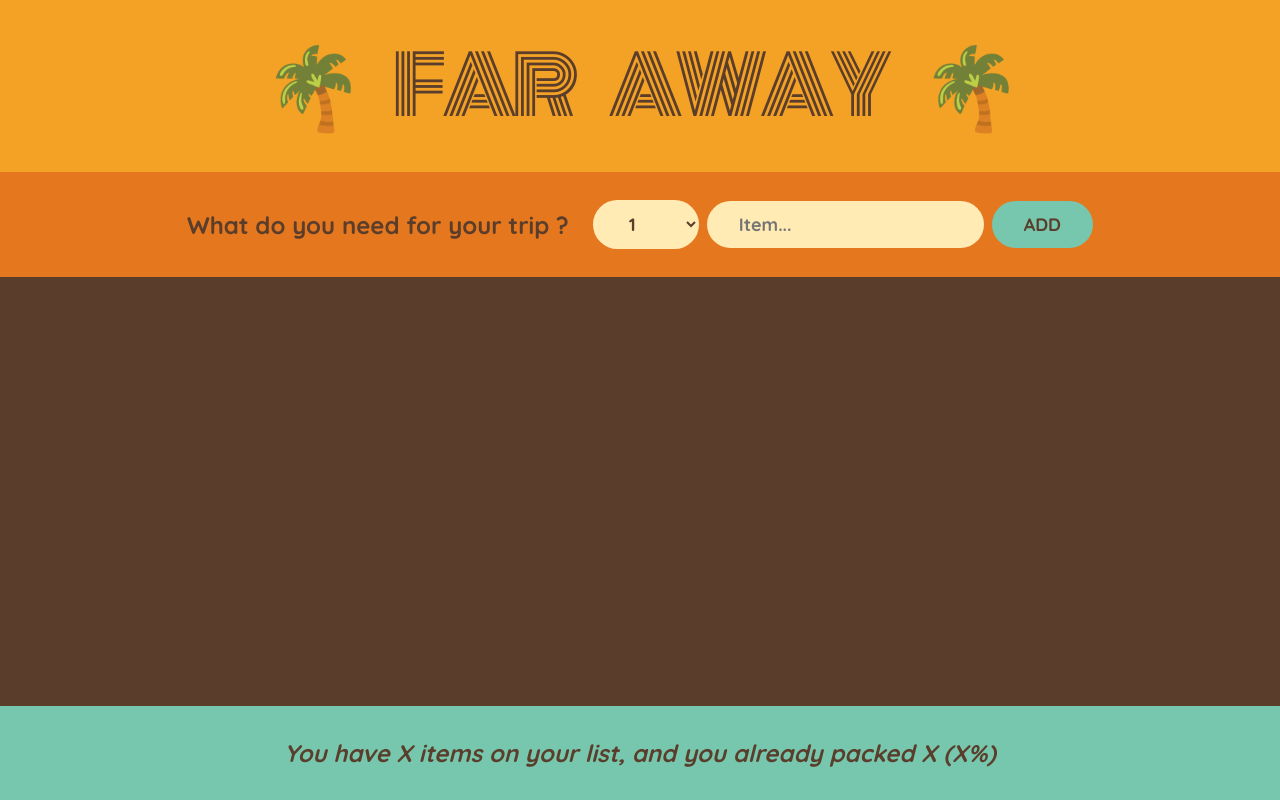
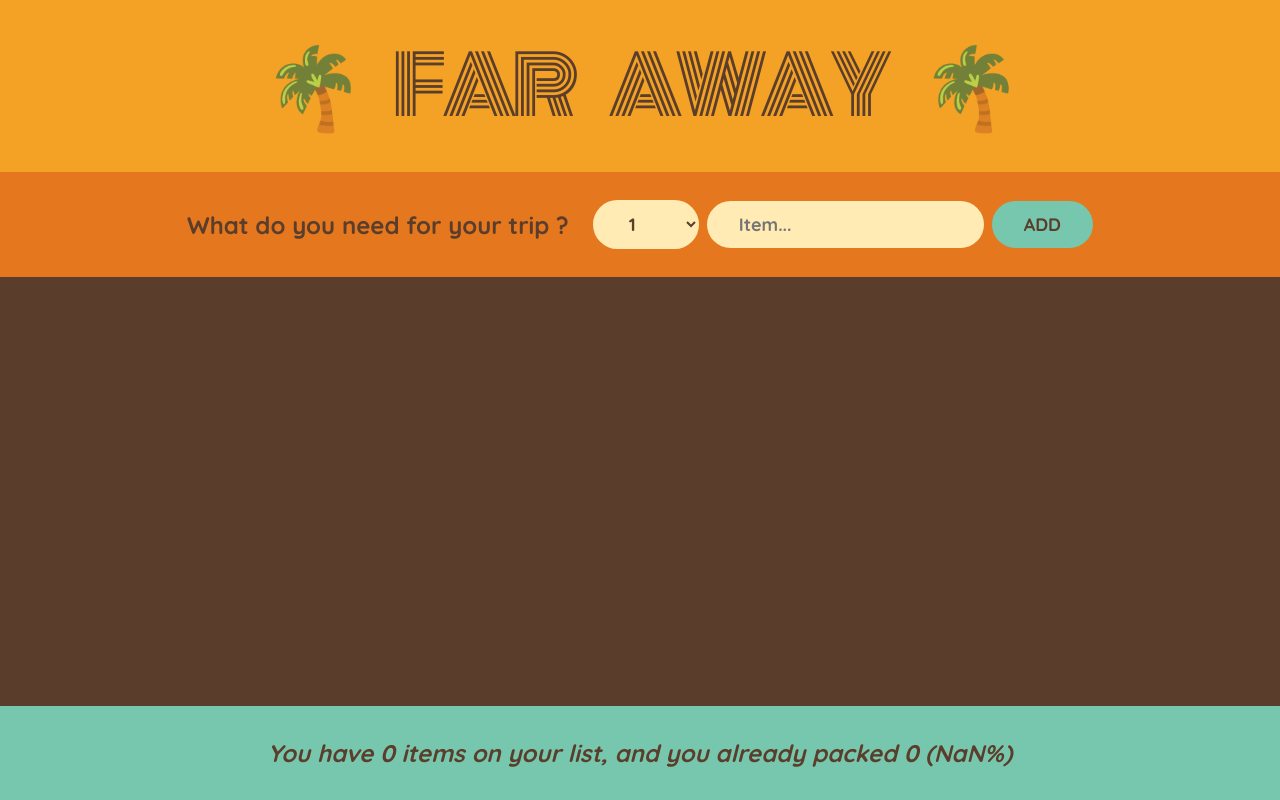
Before and after one commit to AdriannaLen/far-away, a React (Create React App) app: page / in a window 1280 px wide. Built offline with nearby package versions, Linux system fonts and the light colour scheme.

Commit message:
passing state to the footer

```diff
--- a/src/App.js
+++ b/src/App.js
@@ -29,7 +29,7 @@
     <Logo />
     <Form onAddItems={handleAddItems}/>
     <PackingList items = {items} onDeleteItem={handleDeleteItem} onToggleItem={handleToggleItem}/>
-    <Stats />
+    <Stats items = {items}/>
   </div>
 }
 
@@ -125,9 +125,16 @@
   );
 }
 
-function Stats() {
+function Stats( { items }) {
+
+  const numItems = items.length;
+  const packedItems = items.filter((item) => item.packed).length;
+  const percentage = Math.round( (packedItems/ numItems) * 100);
+
   return <footer className="stats">
-    <em>You have X items on your list, and you already packed X (X%)</em>
+    <em>
+      {percentage === 100 ? "You have everything you need to go! " :
+      `You have ${numItems} items on your list, and you already packed ${packedItems} (${percentage}%)` }</em>
   </footer>
 
 }
```
